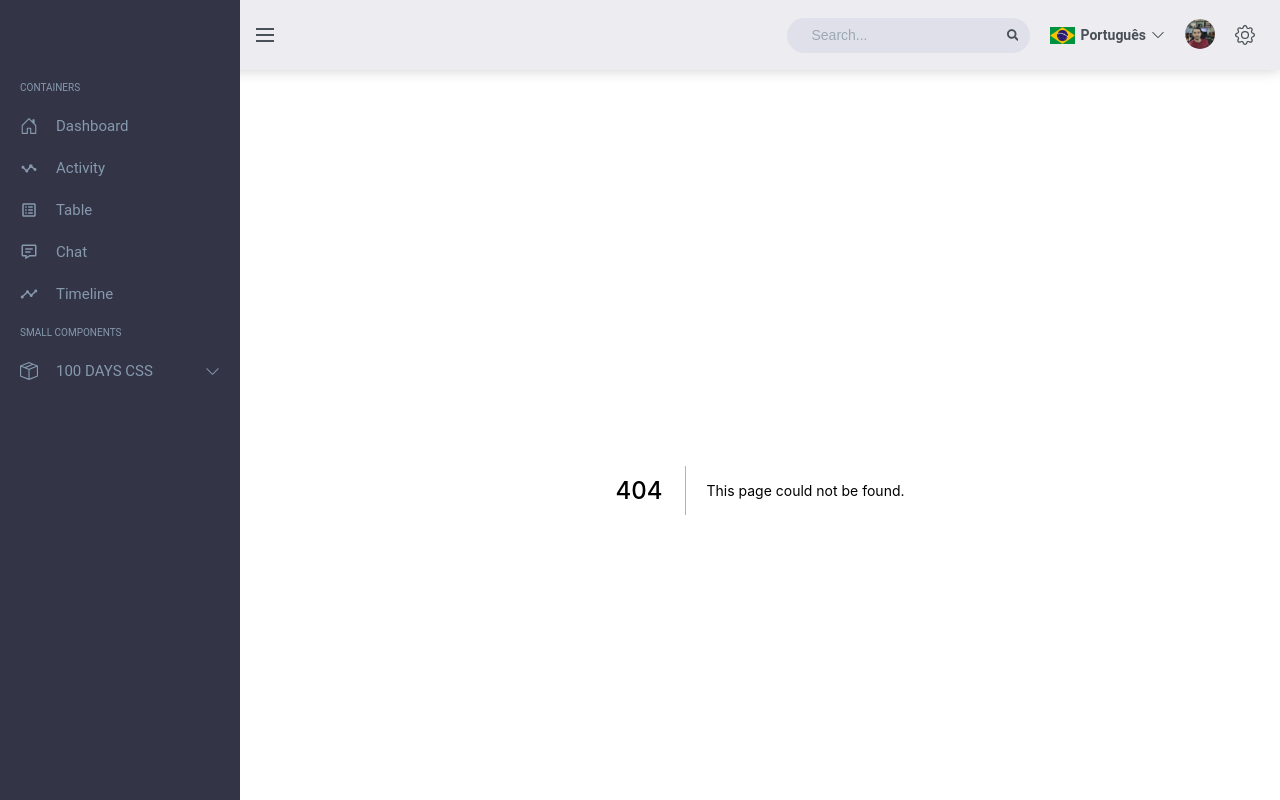
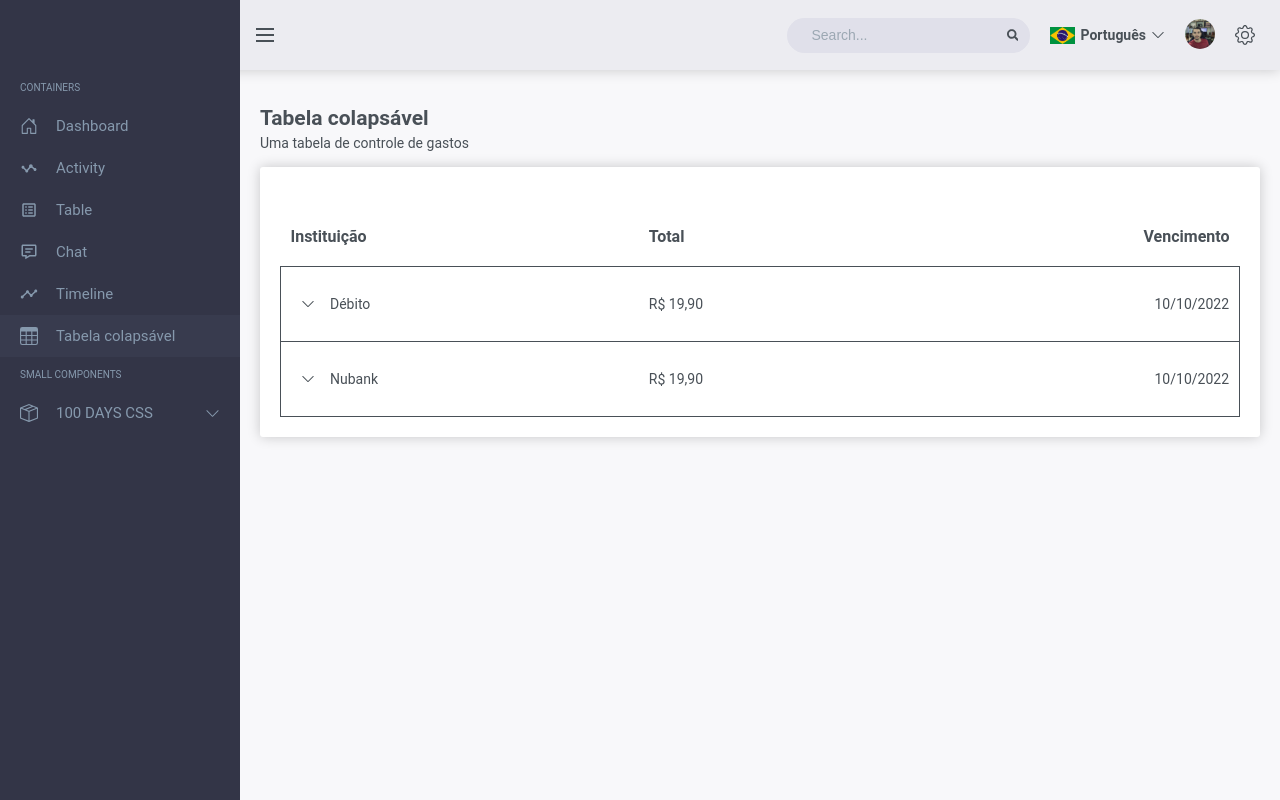
Before and after one commit to bertoldosi/dashboard, a Next.js app: page /collapsible-table in a window 1280 px wide. Before the commit this address had no page. Built offline with nearby package versions, Linux system fonts and the light colour scheme.

Commit message:
feat: Implementando novo componentes

```diff
--- /dev/null
+++ b/src/components/containers/CollapsibleTable/components/IconTable/index.jsx
@@ -0,0 +1,31 @@
+import React from "react";
+
+import { Scontent } from "./styles";
+
+import { BsChevronDown, BsChevronUp } from "@Icons";
+
+function IconTable({ item, submenusExpanded }) {
+  return item.showSubmenus ? (
+    <Scontent>
+      <BsChevronUp
+        className="BsChevronUp"
+        onClick={() => {
+          submenusExpanded(item.id);
+        }}
+      />{" "}
+      {item.institution}
+    </Scontent>
+  ) : (
+    <Scontent>
+      <BsChevronDown
+        className="BsChevronDown"
+        onClick={() => {
+          submenusExpanded(item.id);
+        }}
+      />{" "}
+      {item.institution}
+    </Scontent>
+  );
+}
+
+export default IconTable;
--- /dev/null
+++ b/src/components/containers/CollapsibleTable/components/IconTable/styles.js
@@ -0,0 +1,22 @@
+import styled from "styled-components";
+
+export const Scontent = styled.span`
+  display: flex;
+  align-items: center;
+
+  svg {
+    margin-right: 0.5rem;
+    border-radius: 50%;
+    cursor: pointer;
+    padding: 1rem;
+    transition: background 0.5s;
+
+    &:hover {
+      background-color: ${(props) => props.theme.header_background};
+    }
+  }
+
+  .BsChevronUp {
+    background-color: ${(props) => props.theme.header_background};
+  }
+`;
--- /dev/null
+++ b/src/components/containers/CollapsibleTable/components/Thead/index.jsx
@@ -0,0 +1,15 @@
+import React from "react";
+
+function Thead({ listTitle }) {
+  return (
+    <thead>
+      <tr>
+        {listTitle.map((title, i) => (
+          <th key={i}>{title}</th>
+        ))}
+      </tr>
+    </thead>
+  );
+}
+
+export default Thead;
--- /dev/null
+++ b/src/components/containers/CollapsibleTable/index.jsx
@@ -0,0 +1,62 @@
+import React from "react";
+import Card from "@Common/Card";
+import itemsTable from "./tableItems";
+
+import { Scontent, STable, STableCollapsed } from "./styles";
+import Thead from "./components/Thead";
+import useListCollapsibreTable from "@Hooks/useListCollapsibreTable";
+import IconTable from "./components/IconTable";
+
+function CollapsibleTable() {
+  const { listTable, submenusExpanded } = useListCollapsibreTable(itemsTable);
+
+  return (
+    <Card>
+      <Scontent>
+        <STable>
+          <Thead listTitle={["Instituição", "Total", "Vencimento"]} />
+          <tbody>
+            {listTable.map((item) => (
+              <>
+                <tr key={item.id}>
+                  <td>
+                    <IconTable
+                      item={item}
+                      submenusExpanded={submenusExpanded}
+                    />
+                  </td>
+                  <td>{item.amount}</td>
+                  <td>{item.expiration_date}</td>
+                </tr>
+
+                {item.showSubmenus && (
+                  <tr key={item.id}>
+                    <td colSpan={4}>
+                      <STableCollapsed isCollapsed={item.showSubmenus}>
+                        <Thead
+                          listTitle={["Descrição", "Valor", "Responsável"]}
+                        />
+
+                        <tbody>
+                          {item.shopping.map((buy, i) => (
+                            <tr key={i}>
+                              <td>{buy.description}</td>
+                              <td>{buy.amount}</td>
+                              <td>{buy.responsible}</td>
+                            </tr>
+                          ))}
+                        </tbody>
+                      </STableCollapsed>
+                    </td>
+                  </tr>
+                )}
+              </>
+            ))}
+          </tbody>
+        </STable>
+      </Scontent>
+    </Card>
+  );
+}
+
+export default CollapsibleTable;
--- /dev/null
+++ b/src/components/containers/CollapsibleTable/styles.js
@@ -0,0 +1,77 @@
+import styled from "styled-components";
+
+export const Scontent = styled.div`
+  display: flex;
+  justify-content: center;
+`;
+
+export const STable = styled.table`
+  width: 100%;
+  border-collapse: collapse;
+
+  thead {
+    tr {
+      font-size: 1.6rem;
+      text-align: left;
+
+      th {
+        padding: 2rem 1rem;
+
+        &:last-child {
+          text-align: end;
+        }
+      }
+    }
+  }
+
+  tbody {
+    tr {
+      border: solid 1px ${(props) => props.theme.header_color};
+      transition: background 0.3s;
+
+      td {
+        padding: 2rem 1rem;
+
+        &:last-child {
+          text-align: end;
+        }
+      }
+    }
+  }
+`;
+
+export const STableCollapsed = styled.table`
+  width: 100%;
+  border-collapse: collapse;
+
+  thead {
+    tr {
+      font-size: 1.2rem;
+      text-align: left;
+
+      th {
+        border: solid 1px ${(props) => props.theme.header_color};
+        padding: 1rem;
+
+        &:last-child {
+          text-align: center;
+        }
+      }
+    }
+  }
+
+  tbody {
+    tr {
+      text-align: left;
+
+      td {
+        padding: 1rem;
+        border: solid 1px ${(props) => props.theme.header_color};
+
+        &:last-child {
+          text-align: center;
+        }
+      }
+    }
+  }
+`;
--- /dev/null
+++ b/src/components/containers/CollapsibleTable/tableItems.js
@@ -0,0 +1,42 @@
+// eslint-disable-next-line import/no-anonymous-default-export
+export default [
+  {
+    id: "debito-card",
+    institution: "Débito",
+    amount: "R$ 19,90",
+    expiration_date: "10/10/2022",
+    shopping: [
+      {
+        description: "Amazon",
+        amount: "R$ 19,90",
+        responsible: "matheus",
+      },
+
+      {
+        description: "Shoope",
+        amount: "R$ 199,90",
+        responsible: "fran",
+      },
+    ],
+  },
+
+  {
+    id: "nubank-card",
+    institution: "Nubank",
+    amount: "R$ 19,90",
+    expiration_date: "10/10/2022",
+    shopping: [
+      {
+        description: "Amazon",
+        amount: "R$ 19,90",
+        responsible: "matheus",
+      },
+
+      {
+        description: "Shoope",
+        amount: "R$ 199,90",
+        responsible: "fran",
+      },
+    ],
+  },
+];
--- a/src/components/containers/Sidebar/itemsSidebar.js
+++ b/src/components/containers/Sidebar/itemsSidebar.js
@@ -1,6 +1,6 @@
 /* eslint-disable import/no-anonymous-default-export */
 import {
-  BiPieChart,
+  BsTable,
   BsHouseDoor,
   BsBoxSeam,
   BiStats,
@@ -49,6 +49,13 @@ export default [
         href: "/timeline",
         submenus: [],
       },
+      {
+        id: "collapsibleTable",
+        title: "Tabela colapsável",
+        icon: <BsTable />,
+        href: "/collapsible-table",
+        submenus: [],
+      },
     ],
   },
 
--- /dev/null
+++ b/src/hooks/useListCollapsibreTable.js
@@ -0,0 +1,31 @@
+import { useState } from "react";
+
+const useListCollapsibreTable = (list) => {
+  const [listTable, setListTable] = useState(
+    list.map((item) => {
+      return {
+        ...item,
+        showSubmenus: false,
+        shopping: item.shopping.map((menu) => ({
+          ...menu,
+        })),
+      };
+    })
+  );
+
+  const submenusExpanded = (itemId) => {
+    setListTable(
+      listTable.map((item) => {
+        if (itemId === item.id) {
+          return { ...item, showSubmenus: !item.showSubmenus };
+        } else {
+          return item;
+        }
+      })
+    );
+  };
+
+  return { listTable, submenusExpanded };
+};
+
+export default useListCollapsibreTable;
--- a/src/icons/index.js
+++ b/src/icons/index.js
@@ -11,6 +11,7 @@ export {
   BsGear,
   BsFillXCircleFill,
   BsHouseDoor,
+  BsTable,
 } from "react-icons/bs";
 
 export { FaSearch, FaHandHoldingUsd } from "react-icons/fa";
--- /dev/null
+++ b/src/pages/collapsible-table/index.jsx
@@ -0,0 +1,16 @@
+import BreadCrumbs from "@Common/BreadCrumbs";
+import ContainerTimeline from "@Containers/CollapsibleTable";
+
+function CollapsibleTable() {
+  return (
+    <>
+      <BreadCrumbs
+        title="Tabela colapsável"
+        resumePage="Uma tabela de controle de gastos"
+      />
+      <ContainerTimeline />
+    </>
+  );
+}
+
+export default CollapsibleTable;
```
